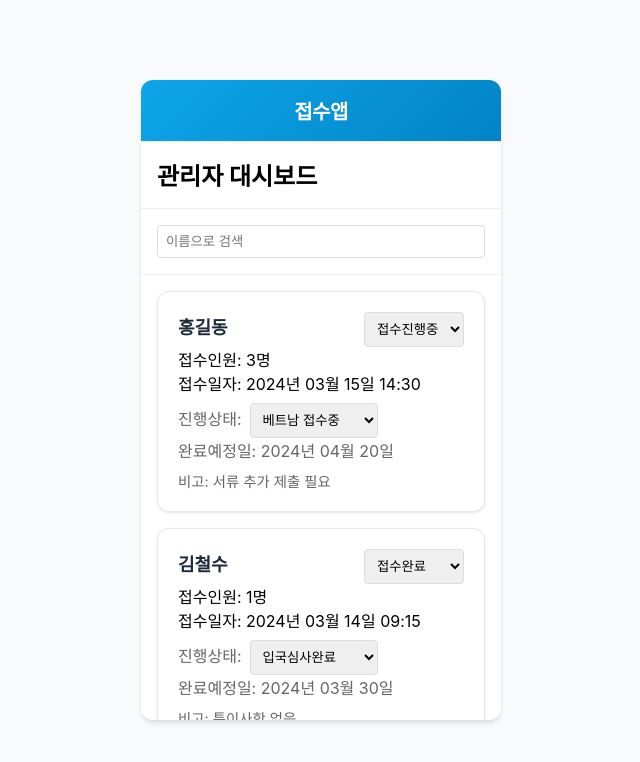
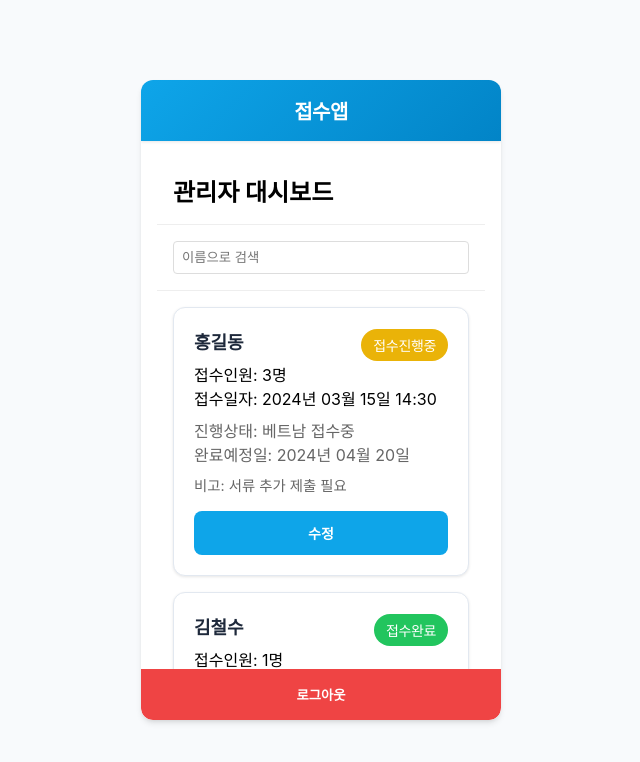
Before and after one commit to eunjukim88/testpage, a Next.js app: page /admin-dashboard in a window 1280 px wide. Shown: the top 762 px of the page, without its empty margins (319-959 px from the left). Built offline with nearby package versions, Linux system fonts and the light colour scheme; sample sign-in values are in the browser's storage.

Commit message:
관리자 페이지 수정

```diff
--- a/components/ApplicationCard.js
+++ b/components/ApplicationCard.js
@@ -1,21 +1,45 @@
-import React from 'react';
+import React, { useState } from 'react';
 import {
   ApplicationCard as Card,
   StatusBadge,
   ProgressStatus,
   Notes,
-  StatusSelect
+  StatusSelect,
+  Button
 } from './styled/Common';
 
-const ApplicationCard = ({ application, isAdmin, onStatusChange, onProgressStatusChange }) => {
+const ApplicationCard = ({ application, isAdmin, onStatusChange, onProgressStatusChange, onSave }) => {
+  const [isEditing, setIsEditing] = useState(false);
+  const [editedData, setEditedData] = useState(application);
+
+  const handleEdit = () => {
+    if (isEditing) {
+      onSave(editedData);
+      setIsEditing(false);
+    } else {
+      setIsEditing(true);
+    }
+  };
+
+  const handleChange = (field, value) => {
+    setEditedData({
+      ...editedData,
+      [field]: value
+    });
+  };
+
   return (
     <Card>
-      <div style={{ display: 'flex', justifyContent: 'space-between', alignItems: 'center' }}>
-        <h3>{application.name}</h3>
-        {isAdmin ? (
+      <div style={{ display: 'flex', justifyContent: 'space-between', alignItems: 'center', flexWrap: 'nowrap' }}>
+        <h3 style={{ marginRight: '8px', whiteSpace: 'nowrap', overflow: 'hidden', textOverflow: 'ellipsis' }}>
+          {application.name}
+        </h3>
+        {isAdmin && (
+          <div style={{ display: 'flex', gap: '0.5rem', alignItems: 'center', flexShrink: 0 }}>
+            {isEditing ? (
               <StatusSelect
-            value={application.status}
-            onChange={(e) => onStatusChange(application.id, e.target.value)}
+                value={editedData.status}
+                onChange={(e) => handleChange('status', e.target.value)}
               >
                 <option value="접수진행중">접수진행중</option>
                 <option value="접수완료">접수완료</option>
@@ -24,14 +48,17 @@ const ApplicationCard = ({ application, isAdmin, onStatusChange, onProgressStatu
               <StatusBadge status={application.status}>{application.status}</StatusBadge>
             )}
           </div>
-      <div>접수인원: {application.applicants}명</div>
-      <div>접수일자: {application.date}</div>
+        )}
+      </div>
+      <div style={{ whiteSpace: 'nowrap' }}>접수인원: {application.applicants}명</div>
+      <div style={{ whiteSpace: 'nowrap' }}>접수일자: {application.date}</div>
       <ProgressStatus>
+        <div style={{ whiteSpace: 'nowrap' }}>
           진행상태: {
-          isAdmin ? (
+            isAdmin && isEditing ? (
               <StatusSelect
-              value={application.progressStatus}
-              onChange={(e) => onProgressStatusChange(application.id, e.target.value)}
+                value={editedData.progressStatus}
+                onChange={(e) => handleChange('progressStatus', e.target.value)}
               >
                 <option value="베트남 접수중">베트남 접수중</option>
                 <option value="베트남 접수완료">베트남 접수완료</option>
@@ -40,12 +67,19 @@ const ApplicationCard = ({ application, isAdmin, onStatusChange, onProgressStatu
               </StatusSelect>
             ) : application.progressStatus
           }
-        <br />
-        완료예정일: {application.expectedDate}
+        </div>
+        <div style={{ whiteSpace: 'nowrap' }}>완료예정일: {application.expectedDate}</div>
       </ProgressStatus>
       <Notes>
         비고: {application.notes}
       </Notes>
+      {isAdmin && (
+        <div style={{ display: 'flex', justifyContent: 'flex-end', marginTop: '1rem' }}>
+          <Button onClick={handleEdit}>
+            {isEditing ? '저장' : '수정'}
+          </Button>
+        </div>
+      )}
     </Card>
   );
 };
--- a/components/styled/Common.js
+++ b/components/styled/Common.js
@@ -72,11 +72,14 @@ export const Container = styled.div`
   display: flex;
   flex-direction: column;
   height: 100%;
+  overflow: hidden;
 `;
 
 export const Content = styled.div`
   flex: 1;
   overflow-y: auto;
+  padding: 1rem;
+  padding-bottom: 70px;
 `;
 
 export const Button = styled.button`
@@ -105,14 +108,27 @@ export const Button = styled.button`
   }
 `;
 
-export const LogoutButton = styled(Button)`
+export const LogoutButton = styled.button`
+  width: 100%;
+  padding: 1rem;
   background: #ef4444;
-  border-radius: 0;
-  margin-top: auto;
+  color: white;
+  border: none;
   font-weight: 600;
+  cursor: pointer;
+  position: fixed;
+  bottom: 0;
+  left: 0;
+  right: 0;
+  z-index: 100;
 
   &:hover {
     background: #dc2626;
+  }
+
+  @media (min-width: 361px) {
+    position: absolute;
+    border-radius: 0 0 12px 12px;
   }
 `;
 
--- a/pages/admin-dashboard.js
+++ b/pages/admin-dashboard.js
@@ -2,11 +2,11 @@ import React, { useState, useEffect } from 'react';
 import { useRouter } from 'next/router';
 import MobileContainer from '../components/MobileContainer';
 import { sampleApplications } from '../constants/sampleData';
+import ApplicationCard from '../components/ApplicationCard';
 import {
   SearchBar,
   SearchInput,
   ApplicationList,
-  ApplicationCard,
   ProgressStatus,
   Notes,
   StatusSelect,
@@ -110,83 +110,23 @@ function AdminDashboard() {
           </SearchBar>
           <ApplicationList>
             {filteredApplications.map(app => (
-              <ApplicationCard key={app.id}>
-                <div style={{ display: 'flex', justifyContent: 'space-between', alignItems: 'center' }}>
-                  <h3>{app.name}</h3>
-                  <StatusSelect
-                    value={app.status}
-                    onChange={(e) => handleStatusChange(app.id, e.target.value)}
-                  >
-                    <option value="접수진행중">접수진행중</option>
-                    <option value="접수완료">접수완료</option>
-                  </StatusSelect>
-                </div>
-                <div>접수인원: {app.applicants}명</div>
-                <div>접수일자: {app.date}</div>
-                <ProgressStatus>
-                  진행상태:
-                  <StatusSelect
-                    value={app.progressStatus}
-                    onChange={(e) => handleProgressStatusChange(app.id, e.target.value)}
-                  >
-                    <option value="베트남 접수중">베트남 접수중</option>
-                    <option value="베트남 접수완료">베트남 접수완료</option>
-                    <option value="입국심사중">입국심사중</option>
-                    <option value="입국심사완료">입국심사완료</option>
-                  </StatusSelect>
-                  <br />
-                  완료예정일: {app.expectedDate}
-                </ProgressStatus>
-                <Notes>
-                  비고: {app.notes}
-                </Notes>
-              </ApplicationCard>
+              <ApplicationCard
+                key={app.id}
+                application={app}
+                isAdmin={true}
+                onStatusChange={handleStatusChange}
+                onProgressStatusChange={handleProgressStatusChange}
+                onSave={(editedData) => {
+                  setApplications(applications.map(a =>
+                    a.id === editedData.id ? editedData : a
+                  ));
+                }}
+              />
             ))}
           </ApplicationList>
         </Content>
         <LogoutButton onClick={handleLogout}>로그아웃</LogoutButton>
 
-        {isModalOpen && (
-          <Modal onClick={() => setIsModalOpen(false)}>
-            <ModalContent onClick={e => e.stopPropagation()}>
-              <h3>신규 접수 등록</h3>
-              <form onSubmit={handleAddApplication}>
-                <Input
-                  placeholder="이름"
-                  value={newApplication.name}
-                  onChange={e => setNewApplication({...newApplication, name: e.target.value})}
-                  required
-                />
-                <Input
-                  placeholder="전화번호"
-                  value={newApplication.phone}
-                  onChange={e => setNewApplication({...newApplication, phone: e.target.value})}
-                  required
-                />
-                <Input
-                  type="number"
-                  placeholder="접수인원"
-                  value={newApplication.applicants}
-                  onChange={e => setNewApplication({...newApplication, applicants: e.target.value})}
-                  required
-                />
-                <Input
-                  type="date"
-                  placeholder="완료예정일"
-                  value={newApplication.expectedDate}
-                  onChange={e => setNewApplication({...newApplication, expectedDate: e.target.value})}
-                  required
-                />
-                <textarea
-                  placeholder="비고"
-                  value={newApplication.notes}
-                  onChange={e => setNewApplication({...newApplication, notes: e.target.value})}
-                />
-                <Button type="submit">등록</Button>
-              </form>
-            </ModalContent>
-          </Modal>
-        )}
       </Container>
     </MobileContainer>
   );
```
Also changed, not shown: pages/login.js (+19 -2 lines). Lines whose indentation alone changed are shown as unchanged.
